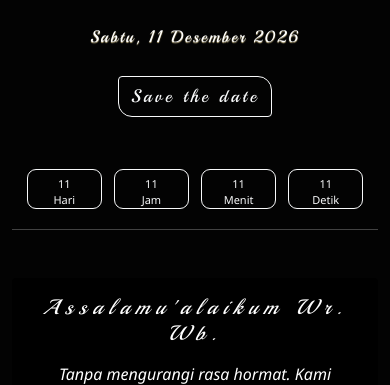
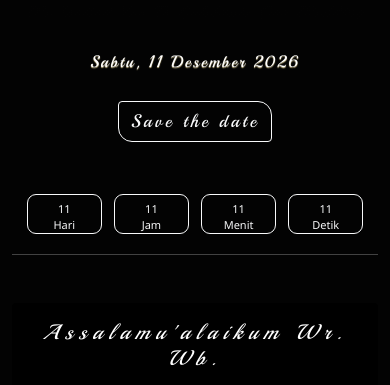
Before and after one commit to yusufarya/wedding_invitation, a plain HTML site: page invitation.html in a window 390 px wide. Shown: the part 340-725 px from the top of the page. Drawn offline with nearby package versions, Linux system fonts and the light colour scheme.

Commit message:
update css
Mengubah css untuk tampilan versi handphone

```diff
--- a/css/invitation.css
+++ b/css/invitation.css
@@ -91,7 +91,7 @@ body {
     font-style: italic;
     text-align: center;
     letter-spacing: 2px;
-    margin: 43px 0 30px;
+    margin: 68px 0 30px;
 }
 
 .container .date {
```
